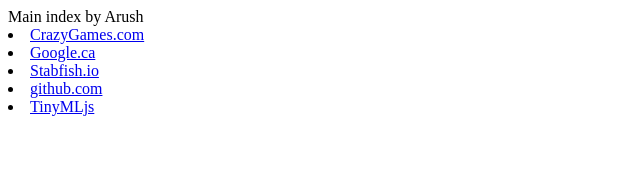
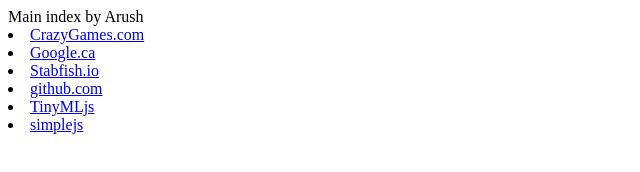
Before and after one commit to ArushYadavilli/visst-2023, a plain HTML site: page public/index.html in a window 1280 px wide. Shown: the full height of the page, 0-640 px from the left. Drawn offline with Linux system fonts and the light colour scheme.

Commit message:
Update index.html

```diff
--- a/public/index.html
+++ b/public/index.html
@@ -9,3 +9,5 @@
 <li><a href="https://github.com/ArushYadavilli/visst-2023">github.com</a>
 
 <li><a href="https://hpssjellis.github.io/tinyMLjs/public/acceleration/a00-best-acceleration.html">TinyMLjs</a>
+
+<li><a href="simplejs.html">simplejs</a>
```
